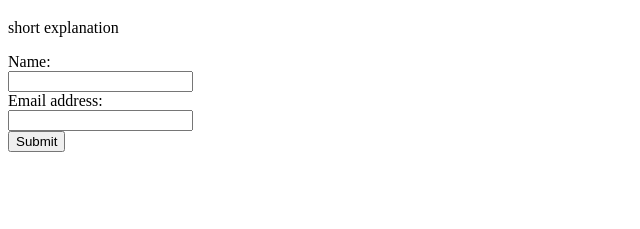
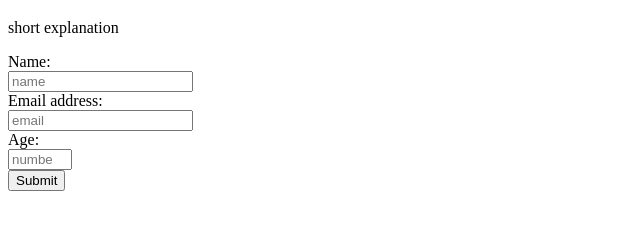
Before and after one commit to rdupont515/SurveyForm, a plain HTML site: page index.html in a window 1280 px wide. Shown: the part 61-290 px from the top of the page, without its empty margins (0-640 px from the left). Drawn offline with Linux system fonts and the light colour scheme.

Commit message:
Updated Form

```diff
--- a/index.html
+++ b/index.html
@@ -9,10 +9,12 @@
 <h1 id="title">Survey</h1>
 <p id="description">short explanation</p>
 <form id="survey-form">
-  <label for="name">Name:</label><br>
-  <input type="text" id="name" name="name"><br>
-  <label for="email">Email address:</label><br>
-  <input type="text" id="email" name="email"><br>
+  <label for="name" id="name-label">Name:</label><br>
+  <input type="text" id="name" name="name" placeholder="name" required><br>
+  <label for="email" id="email-label">Email address:</label><br>
+  <input type="email" id="email" name="email" placeholder="email" required><br>
+  <label for="number" id="number-label">Age:</label><br>
+  <input type="number" id="number" name="number" min="18" max="200" placeholder="number"><br>
   <input type="submit" value="Submit">
 </form>
 </main>
```
Also changed, not shown: .codesandbox/workspace.json (added).
